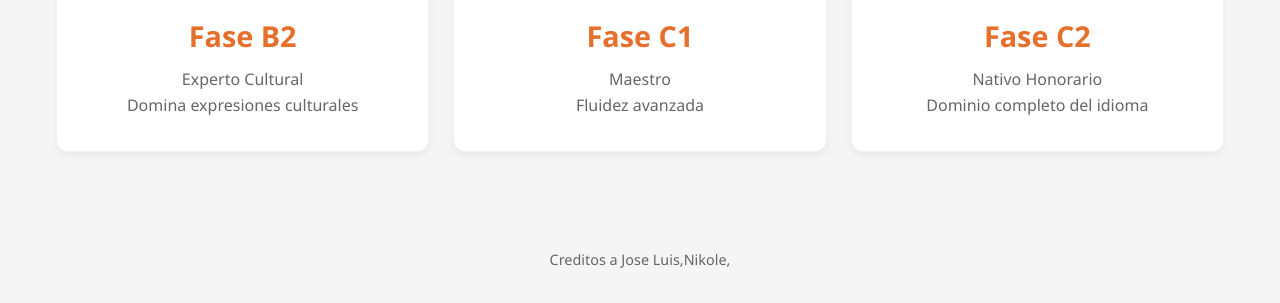
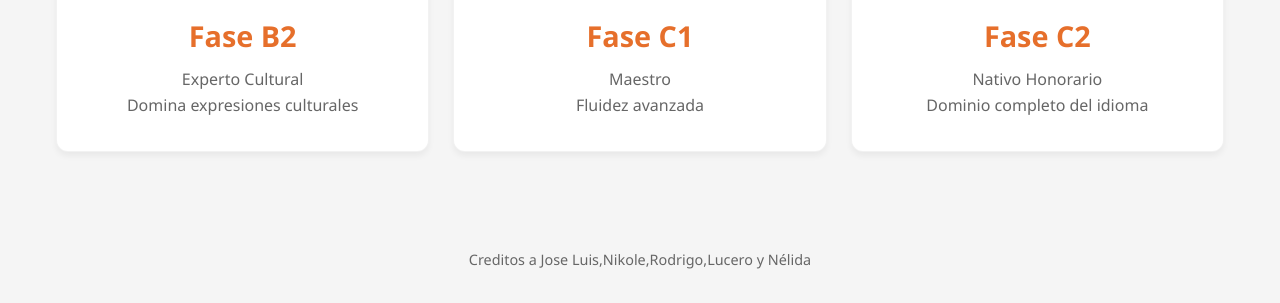
Before and after one commit to ELCUYSAUL/testutuki, a plain HTML site: page index.html in a window 1280 px wide. Shown: the part 619-922 px from the top of the page. Drawn offline with Linux system fonts and the light colour scheme.

Commit message:
Update index.html

```diff
--- a/index.html
+++ b/index.html
@@ -245,7 +245,7 @@
     </div>
 
     <footer>
-        <p>Creditos a Jose Luis,Nikole,</p>
+        <p>Creditos a Jose Luis,Nikole,Rodrigo,Lucero y Nélida</p>
     </footer>
 </body>
 </html>
```
